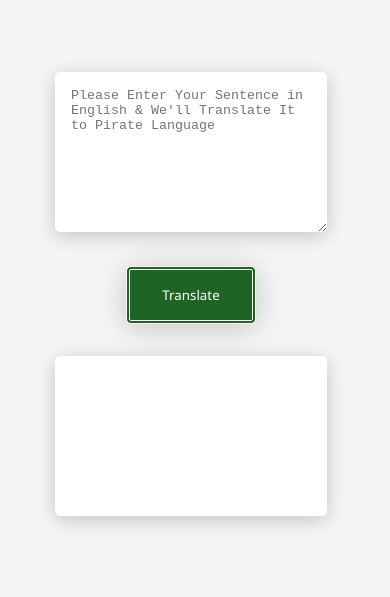
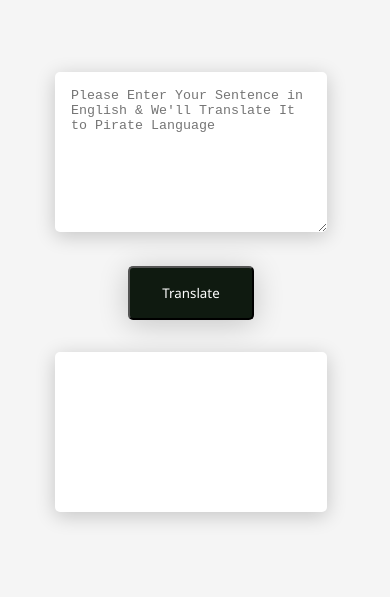
Before and after one commit to shriyanshbhargava/pirate-translator, a plain HTML site: page index.html in a window 390 px wide. Shown: the part 72-669 px from the top of the page. Drawn offline with Linux system fonts and the light colour scheme.

Commit message:
Update style.css

```diff
--- a/style.css
+++ b/style.css
@@ -15,7 +15,7 @@ body {
 .img {
   position: fixed;
   width: 30rem;
-  right: 3rem;
+  right: 1rem;
   bottom: 0;
 }
 
@@ -112,14 +112,7 @@ textarea:focus {
     display: none;
   }
 
-  #btn-translate {
-    background-color: rgb(31, 100, 37);
-    padding: 1rem 2rem 1rem 2rem;
-    color: white;
-    font-family: "Segoe UI", Tahoma, Geneva, Verdana, sans-serif;
-    border: 0.25rem double whitesmoke;
-    border-radius: 5px;
-  }
+
 
   textarea, #output {
     width: 15rem;
```
